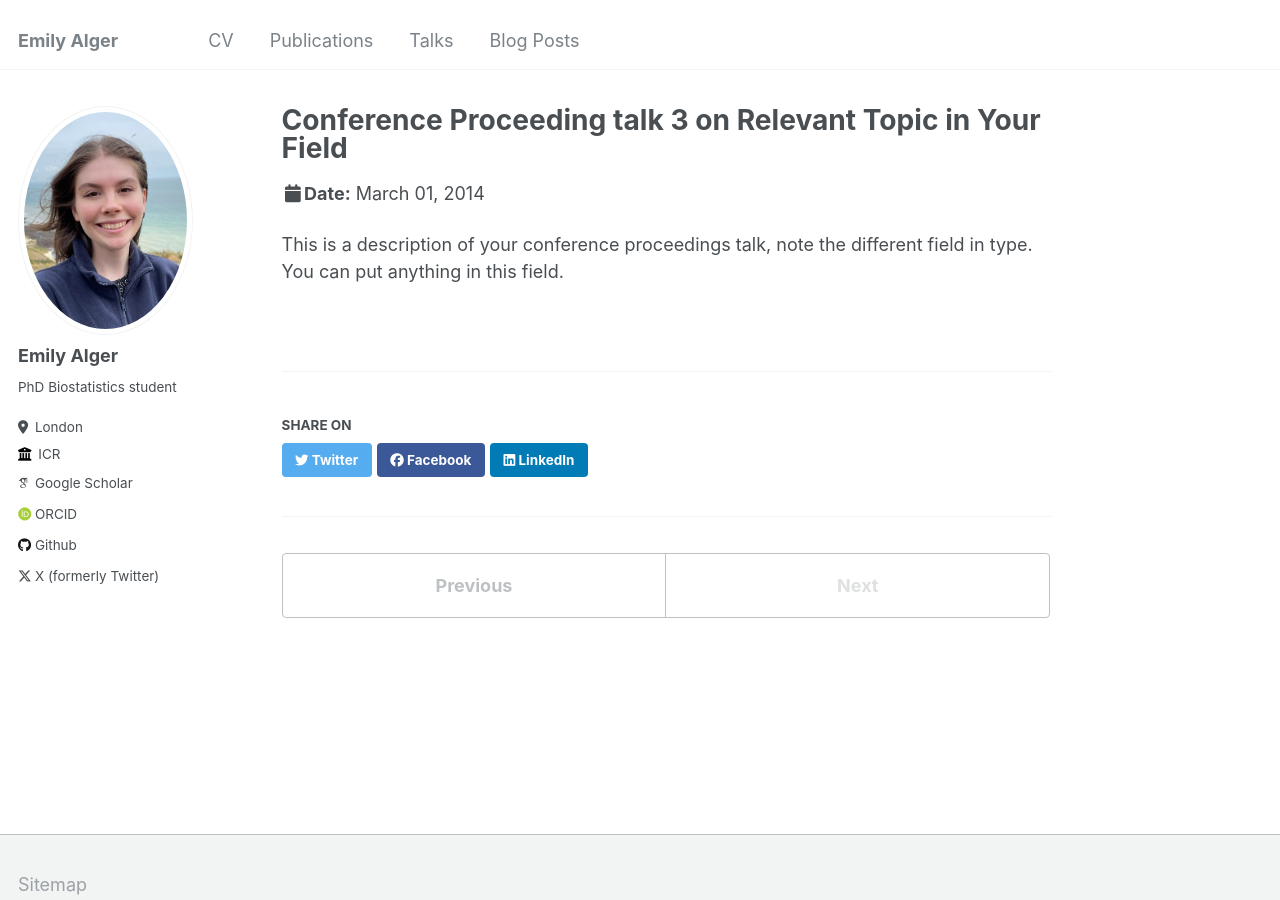
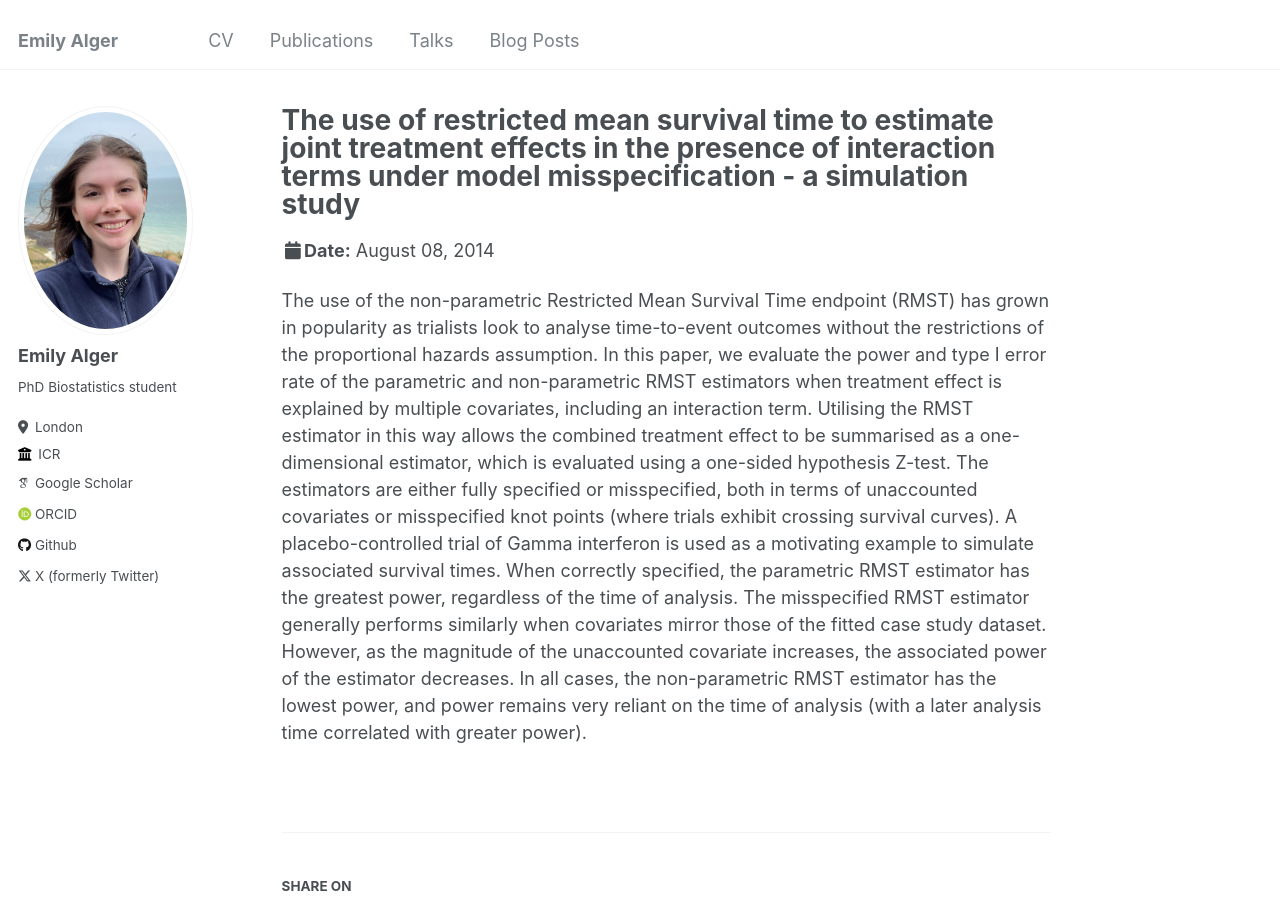
Before and after one commit to alemily100/alemily100.github.io, a Jekyll site: the page built from _talks/2014-03-01-talk-3.md, in a window 1280 px wide and 900 px high. Built offline with Jekyll 4.4.1, drawn with Linux system fonts in a browser that asks for light colours; some web fonts are replaced.

Commit message:
Update 2014-03-01-talk-3.md

```diff
--- a/_talks/2014-03-01-talk-3.md
+++ b/_talks/2014-03-01-talk-3.md
@@ -1,11 +1,11 @@
 ---
-title: "Conference Proceeding talk 3 on Relevant Topic in Your Field"
+title: "The use of restricted mean survival time to estimate joint treatment effects in the presence of interaction terms under model misspecification - a simulation study"
 collection: talks
 type: "Conference proceedings talk"
 permalink: /talks/2014-03-01-talk-3
-venue: "Testing Institute of America 2014 Annual Conference"
-date: 2014-03-01
-location: "Los Angeles, CA"
+venue: "MRC Biostatistics Unit, University of Cambridge"
+date: 2014-08-08
+location: "Cambridge, UK"
 ---
 
-This is a description of your conference proceedings talk, note the different field in type. You can put anything in this field.
+The use of the non-parametric Restricted Mean Survival Time endpoint (RMST) has grown in popularity as trialists look to analyse time-to-event outcomes without the restrictions of the proportional hazards assumption. In this paper, we evaluate the power and type I error rate of the parametric and non-parametric RMST estimators when treatment effect is explained by multiple covariates, including an interaction term. Utilising the RMST estimator in this way allows the combined treatment effect to be summarised as a one-dimensional estimator, which is evaluated using a one-sided hypothesis Z-test. The estimators are either fully specified or misspecified, both in terms of unaccounted covariates or misspecified knot points (where trials exhibit crossing survival curves). A placebo-controlled trial of Gamma interferon is used as a motivating example to simulate associated survival times. When correctly specified, the parametric RMST estimator has the greatest power, regardless of the time of analysis. The misspecified RMST estimator generally performs similarly when covariates mirror those of the fitted case study dataset. However, as the magnitude of the unaccounted covariate increases, the associated power of the estimator decreases. In all cases, the non-parametric RMST estimator has the lowest power, and power remains very reliant on the time of analysis (with a later analysis time correlated with greater power).
```
